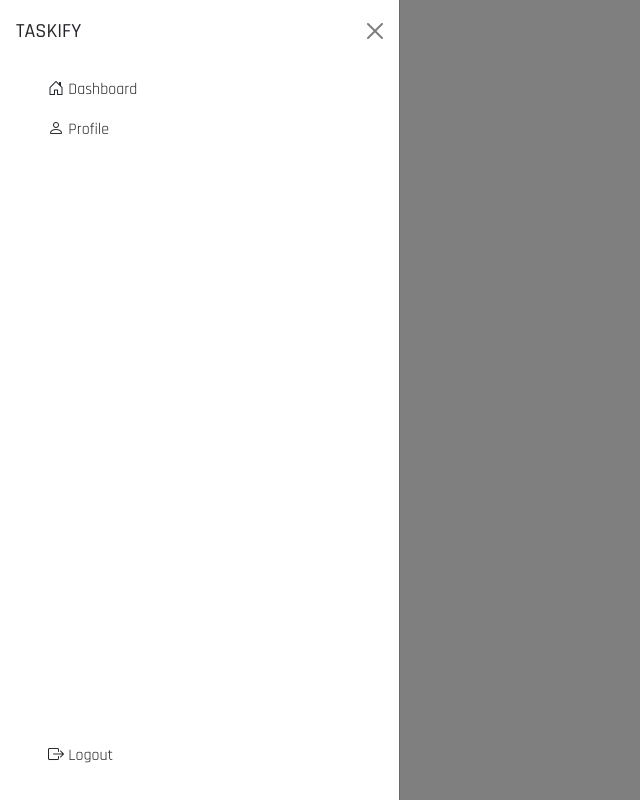
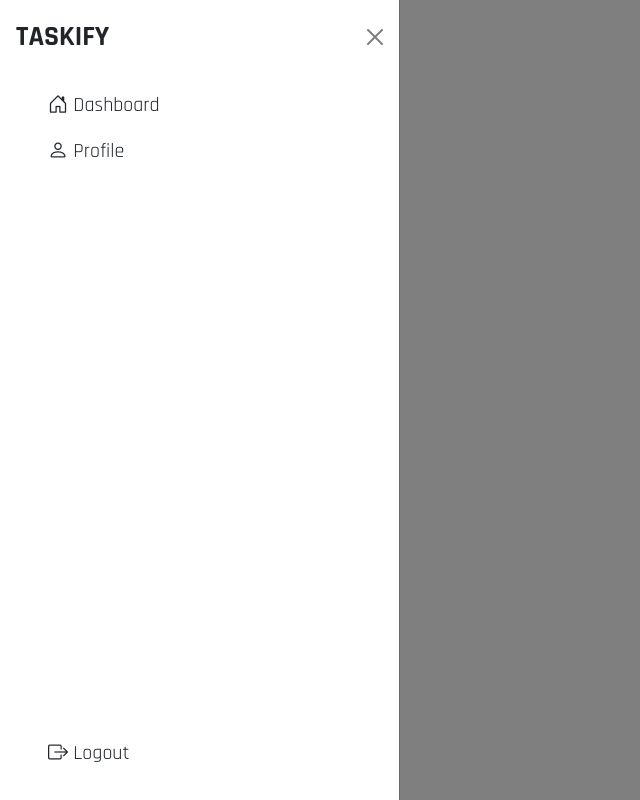
Before and after one commit to HaykChilingaryan/CS35L-Team-Project, a React (Vite) app in the folder frontend/: page / in a window 1280 px wide. Both pictures are taken after a click on the button 29 px from the left and 24 px from the top of the page. Shown: the whole page, without its empty margins (0-640 px from the left). Built offline with nearby package versions, Linux system fonts and the light colour scheme.

Commit message:
changed sidebar font

```diff
--- a/frontend/src/components/SideBarComponent/Sidebar.jsx
+++ b/frontend/src/components/SideBarComponent/Sidebar.jsx
@@ -17,13 +17,13 @@ function Sidebar() {
 
       <div class="offcanvas offcanvas-start" data-bs-scroll="true" tabindex="-1" id="offcanvasWithBothOptions" aria-labelledby="offcanvasWithBothOptionsLabel">
         <div class="offcanvas-header">
-          <h5 class="offcanvas-title" id="offcanvasWithBothOptionsLabel">TASKIFY</h5>
+          <h5 class="fs-3 fw-bold offcanvas-title" id="offcanvasWithBothOptionsLabel">TASKIFY</h5>
           <button type="button" class="btn-close" data-bs-dismiss="offcanvas" aria-label="Close"></button>
         </div>
         <div class="offcanvas-body d-flex flex-column">
-          <ul><i class="bi bi-house-door"></i> Dashboard</ul>
-          <ul><i class="bi bi-person"></i> Profile</ul>
-          <ul class="mt-auto"><i class="bi bi-box-arrow-right"></i> Logout</ul>
+          <ul class="fs-5"><i class="bi bi-house-door"></i> Dashboard</ul>
+          <ul class="fs-5"><i class="bi bi-person"></i> Profile</ul>
+          <ul class="fs-5 mt-auto"><i class="bi bi-box-arrow-right"></i> Logout</ul>
         </div>
       </div>
     </section>
```
